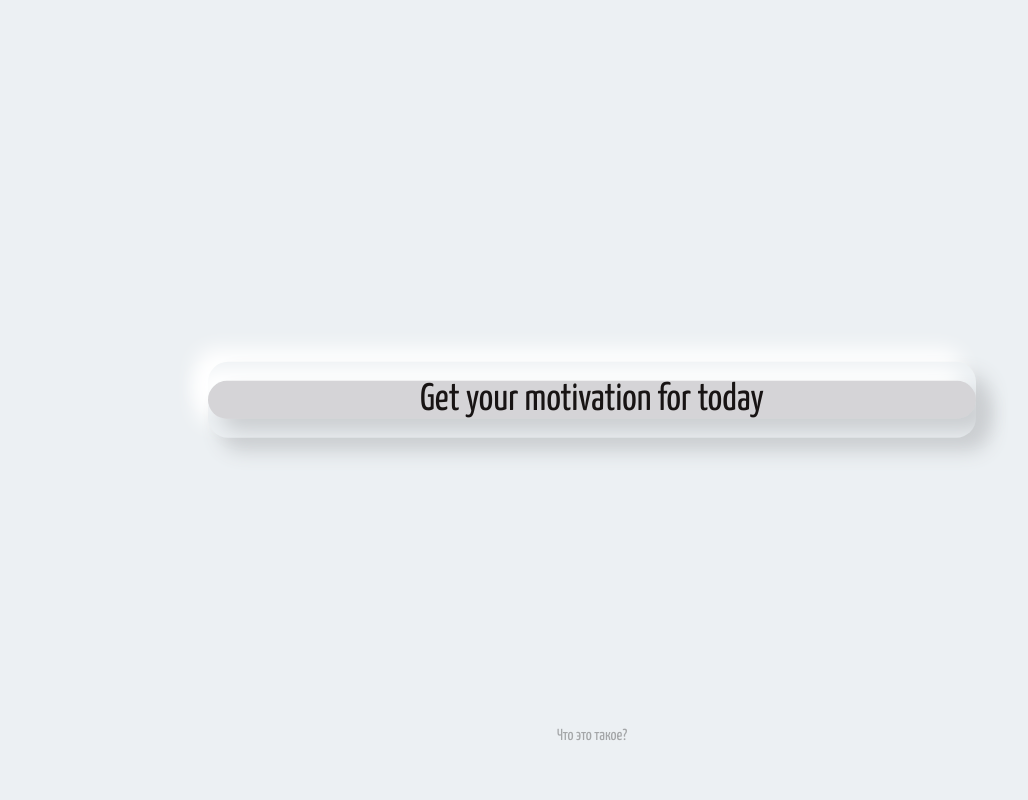
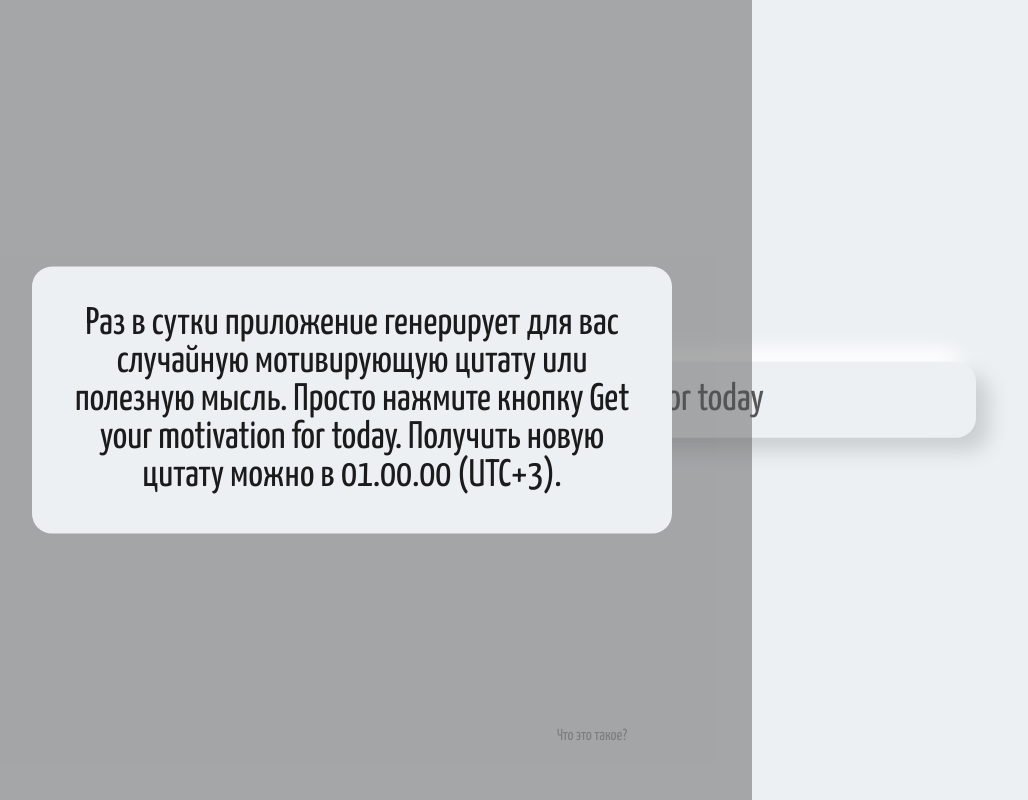
Before and after one commit to EkaterinaVikt/motivy-quotes, a React (Create React App) app: page / in a window 1280 px wide. Both pictures are taken after a click on the element "Что это такое?". Shown: the whole page, without its empty margins (48-1076 px from the left). Built offline with nearby package versions, Linux system fonts and the light colour scheme; a web font is replaced by a local one.

Commit message:
исправлено состояние окна с цитатой при клике на button. начала работу над модальным окном

```diff
--- a/src/Components/AboutUs/AboutUs.jsx
+++ b/src/Components/AboutUs/AboutUs.jsx
@@ -4,14 +4,15 @@ import styles from "./../../Components/MainPage.module.css";
 export default function AboutUs() {
   return (
     <div>
+      <div className={styles.modal}>
         <div className={styles.aboutUs}>
           <p>
             {" "}
             Раз в сутки приложение генерирует для вас случайную мотивирующую
             цитату или полезную мысль. Просто нажмите кнопку Get your motivation
-          for today. Получить новую цитату можно в 01.00.00 Мск (UTC+3). Иконка
-          тг (ссылка на Сейчас.)
+            for today. Получить новую цитату можно в 01.00.00 (UTC+3).
           </p>
+        </div>
       </div>
     </div>
   );
--- a/src/Components/MainPage.jsx
+++ b/src/Components/MainPage.jsx
@@ -1,6 +1,7 @@
 import React, { useEffect, useState } from "react";
 import AboutUs from "./AboutUs/AboutUs";
 import styles from "./MainPage.module.css";
+import QuoteOfDay from "./QuoteOfDay/QuoteOfDay";
 
 console.log(window.localStorage);
 // ВРЕМЕННАЯ ОЧИСТКА ДЛЯ СТИЛЕЙ
@@ -24,19 +25,21 @@ const useLocalStorageListWithData = (key, defaultValue) => {
   return [storageData, setStorageData];
 };
 
-export default function Quotes(props) {
+export default function MainPage(props) {
   const allQuotes = props.store.getState().quotePage.quotes;
   // здесь нужно решить вопрос с тем, чтобы записывать всё-таки не массив, а объект. Записать можно только массив. Как записать объект, если Object is not React child?
   const [data, setData] = useLocalStorageListWithData("data", [" ", true]);
+  const [showQuoteOfDay, setShowQuoteOfDay] = useState(false);
+  const [showModal, setShowModal] = useState(false);
 
   let getQuote = () => {
     let i = getRandomNum(allQuotes.length);
     setData([allQuotes[i], false]);
+    setShowQuoteOfDay(true);
   };
 
   function resetLocalStorage() {
     let now = new Date().getHours();
-    console.log(now);
     if (now === 1) {
       localStorage.clear();
     }
@@ -45,6 +48,7 @@ export default function Quotes(props) {
 
   const showAboutUsModal = () => {
     //функция, которая будет диспатчить нужный экшн в редьюсер модального окна
+    showModal ? setShowModal(false) : setShowModal(true);
   };
 
   return (
@@ -59,13 +63,16 @@ export default function Quotes(props) {
           >
             Get your motivation for today
           </button>
+          {/* <QuoteOfDay props={data} /> */}
 
-          <div className={styles.quote}>{data}</div>
+          <div className={showQuoteOfDay ? styles.quote : styles.nonquote}>
+            {data}
+          </div>
         </div>
         <footer onClick={showAboutUsModal}>
           <span>Что это такое?</span>
-          <AboutUs />
         </footer>
+        {showModal && <AboutUs />}
       </div>
     </div>
   );
--- a/src/Components/MainPage.module.css
+++ b/src/Components/MainPage.module.css
@@ -26,7 +26,7 @@
   -webkit-box-shadow: 13px 13px 20px #cbced1, -13px -13px 20px #fff;
           box-shadow: 13px 13px 20px #cbced1, -13px -13px 20px #fff;
   font-family: "Yanone Kaffeesatz", cursive;
-  font-color: #555;
+  color: #555;
   font-size: clamp(2rem, 3vw, 2.5rem);
   border-radius: 20px;
   background-color: #ecf0f3;
@@ -61,7 +61,7 @@
   -webkit-box-shadow: 13px 13px 20px #cbced1, -13px -13px 20px #fff;
           box-shadow: 13px 13px 20px #cbced1, -13px -13px 20px #fff;
   font-family: "Yanone Kaffeesatz", cursive;
-  font-color: #555;
+  color: #555;
   font-size: clamp(2rem, 3vw, 2.5rem);
   border-radius: 20px;
   background-color: #ecf0f3;
@@ -72,18 +72,22 @@
   left: 50%;
   transform: translate(-50%, -50%);
   font-family: "Yanone Kaffeesatz", cursive;
-  font-color: #555;
+  color: #555;
   font-size: clamp(2rem, 3vw, 2.5rem);
   width: 60%;
   color: rgb(27, 27, 27);
   text-align: center;
   background: rgba(119, 102, 102, 0.2);
-  padding: 0.5em;
+  padding: 1em;
+}
+
+.nonquote {
+  display: none;
 }
 
 footer {
   font-family: "Yanone Kaffeesatz", cursive;
-  font-color: #555;
+  color: #555;
   font-size: clamp(2rem, 3vw, 2.5rem);
   position: absolute;
   top: 50%;
@@ -104,6 +108,41 @@ footer:hover {
   background-color: #cbced1;
 }
 
+.modal {
+  height: 100vh;
+  width: 100vh;
+  background-color: rgba(85, 85, 85, 0.477);
+  position: fixed;
+  top: 0;
+  left: 0;
+  display: -webkit-box;
+  display: -ms-flexbox;
+  display: flex;
+  -webkit-box-align: center;
+      -ms-flex-align: center;
+          align-items: center;
+  -webkit-box-pack: center;
+      -ms-flex-pack: center;
+          justify-content: center;
+}
+
 .aboutUs {
+  font-family: "Yanone Kaffeesatz", cursive;
+  color: #555;
+  font-size: clamp(2rem, 3vw, 2.5rem);
+  position: absolute;
+  top: 50%;
+  left: 50%;
+  -webkit-transform: translate(-50%, -50%);
+          transform: translate(-50%, -50%);
+  color: rgb(27, 27, 27);
+  text-align: center;
+  padding: 1em;
+  width: 80%;
+  background-color: #ecf0f3;
+  border-radius: 20px;
+}
+
+.nonAboutUs {
   display: none;
 }
--- a/src/Components/MainPage.module.scss
+++ b/src/Components/MainPage.module.scss
@@ -23,7 +23,7 @@ $baseColorHover: #cbced1;
 
 @mixin baseFontSettings {
   font-family: $ENFont;
-  font-color: #555;
+  color: #555;
   font-size: clamp(2rem, 3vw, 2.5rem);
 }
 
@@ -99,7 +99,11 @@ $baseColorHover: #cbced1;
   // background: transparent;
   background: #7663;
   // height: calc($heightQuote + 3em);
-  padding: 0.5em;
+  padding: 1em;
+}
+
+.nonquote {
+  display: none;
 }
 
 footer {
@@ -118,6 +122,32 @@ footer {
 }
 
 // Окно О нас
+
+.modal {
+  height: 100vh;
+  width: 100vh;
+  background-color: rgba(85, 85, 85, 0.477);
+  position: fixed;
+  top: 0;
+  left: 0;
+  display: flex;
+  align-items: center;
+  justify-content: center;
+}
+
 .aboutUs {
+  @include baseFontSettings;
+  @include centered;
+  color: $activeColor;
+  text-align: center;
+  padding: 1em;
+  width: 80%;
+  background-color: $baseButtonColor;
+  border-radius: $baseBorderRadius;
+  // временно, пока работаю с блоком Цитата
+  // display: none;
+}
+
+.nonAboutUs {
   display: none;
 }
--- /dev/null
+++ b/src/Components/QuoteOfDay/QuoteOfDay.jsx
@@ -0,0 +1,13 @@
+import React from "react";
+import styles from "./../../Components/MainPage.module.css";
+
+export default function QuoteOfDay(props) {
+  console.log(props);
+
+  return (
+    <div>
+      <div className={styles.quote}>{props.data}</div>
+      <div>{props.data}</div>
+    </div>
+  );
+}
--- a/src/css/style.css
+++ b/src/css/style.css
@@ -19,8 +19,3 @@ dl,
 dd {
   margin: 0;
 }
-
-.divdiv {
-  height: 500px;
-  background-color: antiquewhite;
-}
--- a/src/scss/style.scss
+++ b/src/scss/style.scss
@@ -19,8 +19,3 @@ dl,
 dd {
   margin: 0;
 }
-
-.divdiv {
-  height: 500px;
-  background-color: antiquewhite;
-}
```
Also changed, not shown: src/TODO.md (deleted, +0 -73 lines), 2 other files (tests, documents, lock files or other folders). Lines whose indentation alone changed are shown as unchanged.
